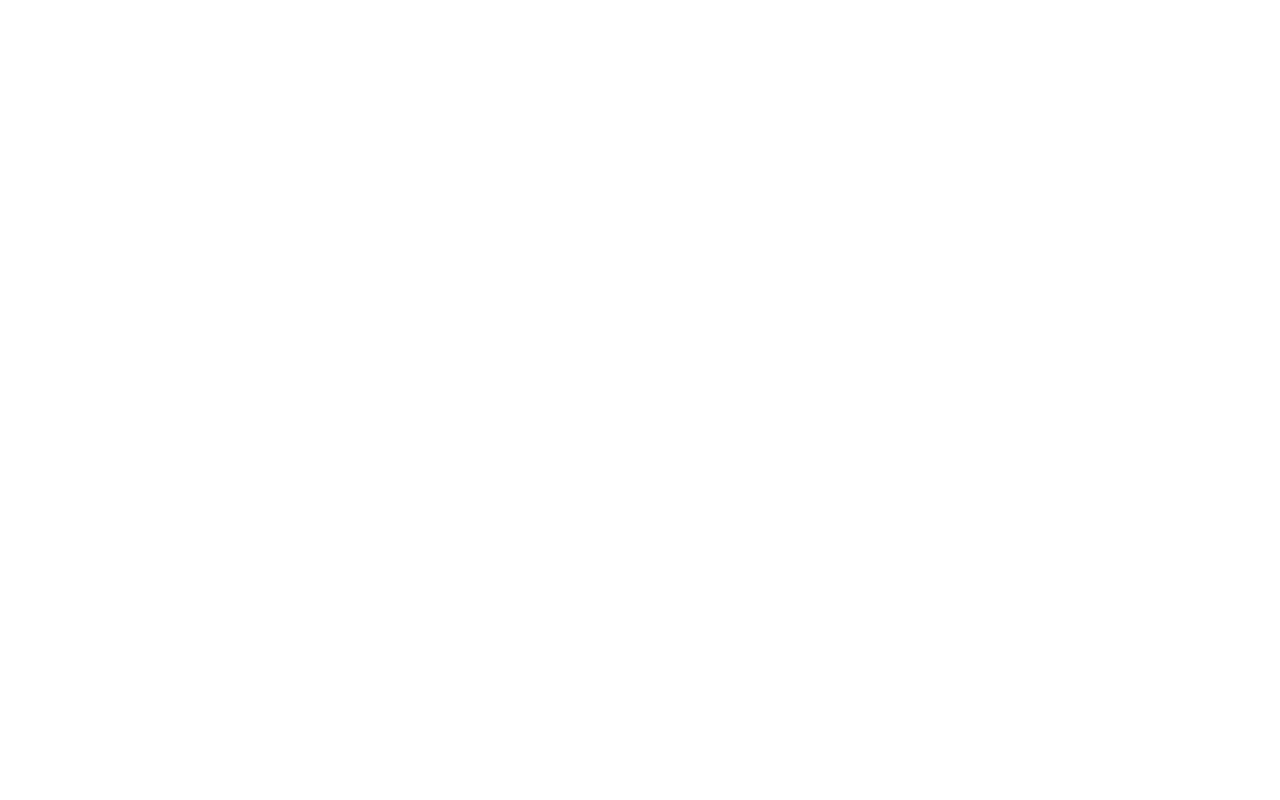
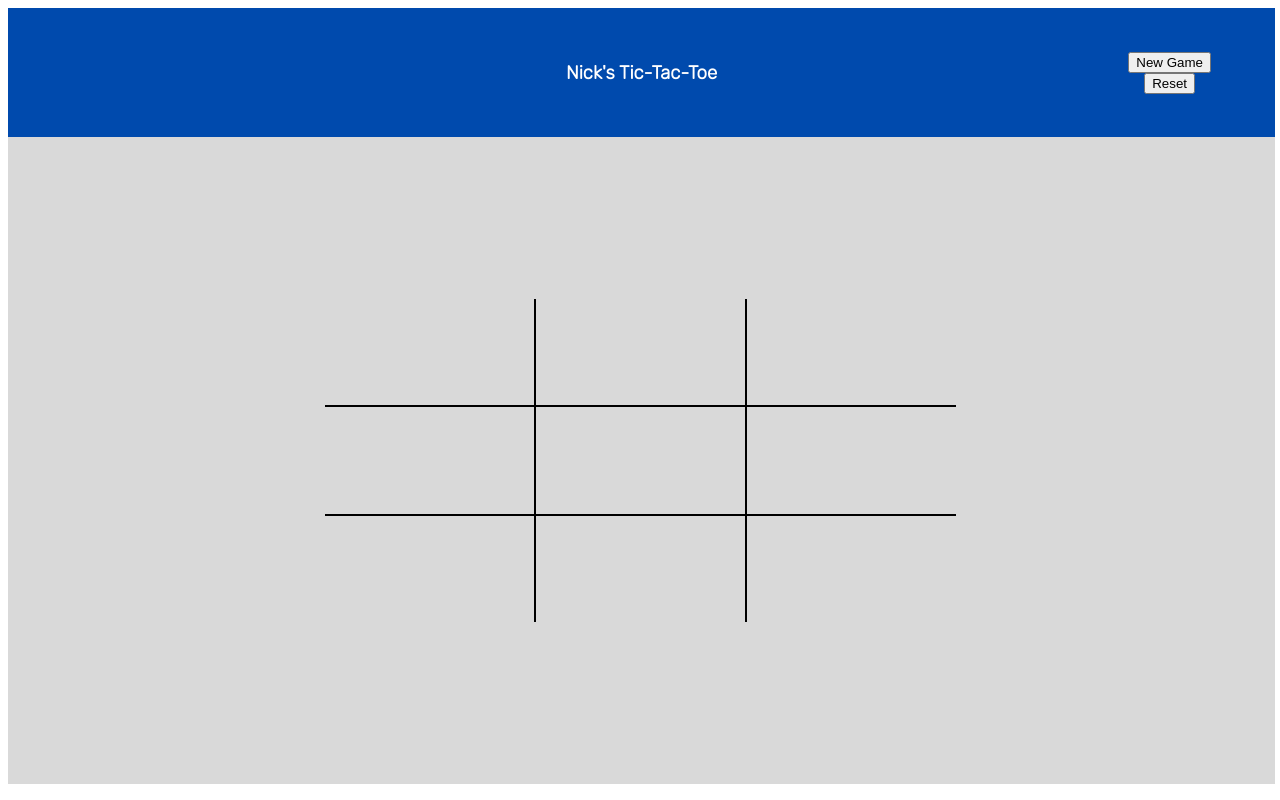
Before and after one commit to nmartinovicaa/tictactoe, a plain HTML site: page index.html in a window 1280 px wide. Drawn offline with Linux system fonts and the light colour scheme.

Commit message:
frontend outline built

```diff
--- a/index.html
+++ b/index.html
@@ -1,12 +1,64 @@
 <!DOCTYPE html>
 <html lang="en">
+
 <head>
     <meta charset="UTF-8">
     <meta name="viewport" content="width=device-width, initial-scale=1.0">
     <title>Tic-Tac-Toe</title>
+    <link rel="stylesheet" href="style.css">
+    <link rel="preconnect" href="https://fonts.googleapis.com">
+    <link rel="preconnect" href="https://fonts.gstatic.com" crossorigin>
+    <link href="https://fonts.googleapis.com/css2?family=Rubik:wght@300&display=swap" rel="stylesheet">
 </head>
+
 <body>
+    <div class="container">
+        <div class="header">
+            <div class="box"></div>
+            <div class="main-header">
+                <h3>Nick's Tic-Tac-Toe</h3>
+            </div>
+            <div class="button-header">
+                <button>New Game</button>
+                <button>Reset</button>
+            </div>
 
+        </div>
+        <div class="main-content">
+            <div class="gameboard">
+
+                <div class="square _1">
+
+                </div>
+                <div class="square _2">
+
+                </div>
+                <div class="square _3">
+
+                </div>
+                <div class="square _4">
+
+                </div>
+                <div class="square _5">
+
+                </div>
+                <div class="square _6">
+
+                </div>
+                <div class="square _7">
+
+                </div>
+                <div class="square _8">
+
+                </div>
+                <div class="square _9">
+
+                </div>
+
+            </div>
+        </div>
+    </div>
 </body>
 <script src="./script.js"></script>
+
 </html>
--- a/style.css
+++ b/style.css
@@ -0,0 +1,73 @@
+.container {
+    height: 97vh;
+    width: 99vw;
+    display: flex;
+    flex-direction: column;
+}
+
+.header {
+    display: flex;
+    background-color: #004aad;
+    justify-content: space-between;
+    font-family: 'Rubik', sans-serif;
+    flex: 1
+}
+
+.main-header {
+    display: flex;
+    justify-content: center;
+    align-items: center;
+    color: white;
+    flex: 4;
+}
+
+.button-header {
+    flex: 1;
+    display: flex;
+    flex-direction: column;
+    align-items: center;
+    justify-content: center
+}
+
+.box {
+    flex: 1
+}
+
+.main-content {
+    background-color: #d9d9d9;
+    flex: 5;
+    display: flex;
+    justify-content: center;
+    align-items: center;
+
+}
+
+.gameboard {
+    width: 50%;
+    display: flex;
+    flex-wrap: wrap;
+    height: 50%
+
+}
+
+.square {
+    border: 1px solid black;
+    flex-basis: 33%
+
+}
+
+._1,._2, ._3 {
+    border-top: none;
+}
+
+._1, ._4, ._7 {
+    border-left: none
+}
+
+._3, ._6, ._9 {
+    border-right: none;
+}
+
+._7, ._8, ._9 {
+    border-bottom: none;
+}
```
